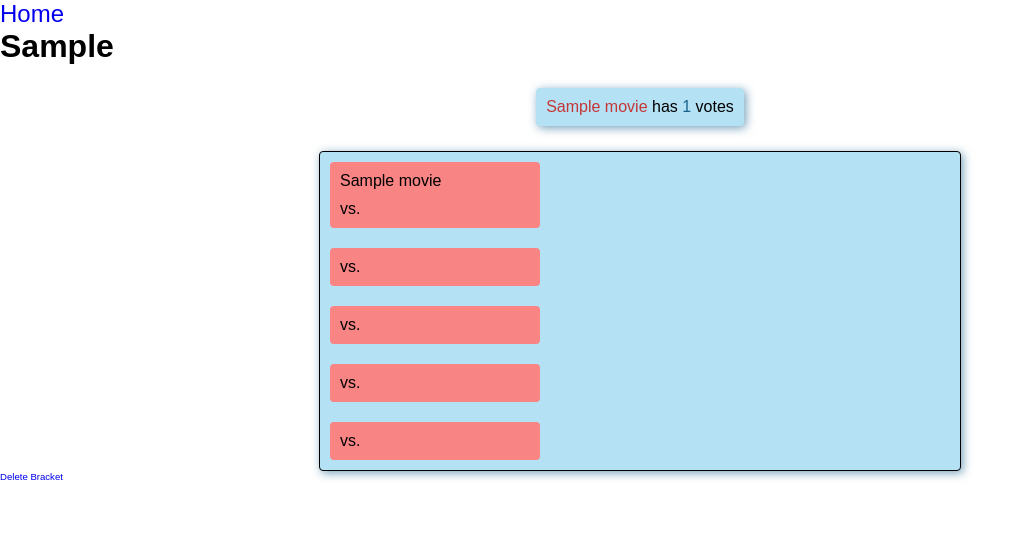
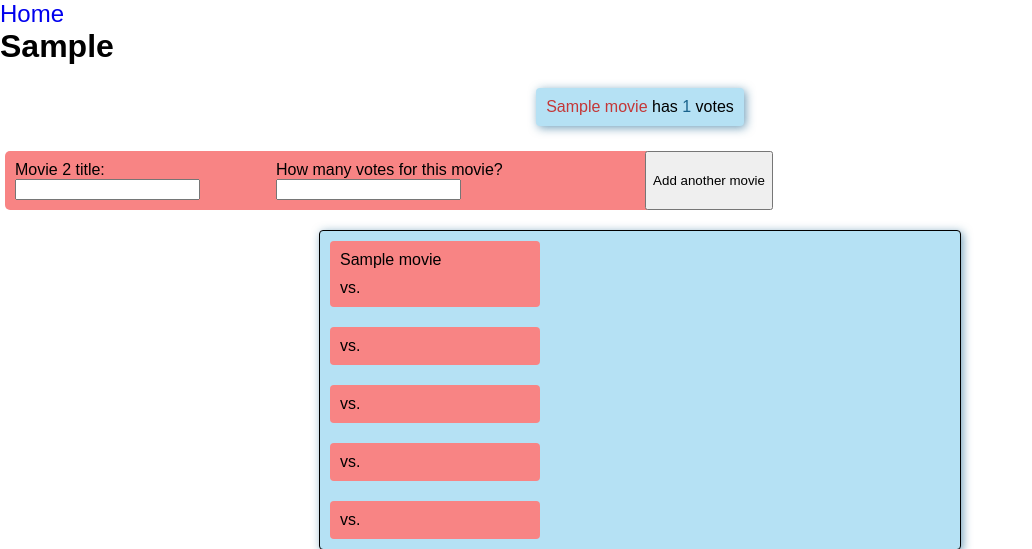
Before and after one commit to Tbeck202/BracketBuilder, a Flask app: page /bracket/1 in a window 1280 px wide. Shown: the top 549 px of the page, without its empty margins (0-1032 px from the left). Run offline with Flask 2, Linux system fonts and the light colour scheme; tables that the repository leaves empty hold one stand-in row (values such as "Sample post").

Commit message:
Update styling

```diff
--- a/static/css/main.css
+++ b/static/css/main.css
@@ -117,3 +117,22 @@ a {
 	text-decoration: none;
 	align-self: center;
 }
+
+div.bracket-input-container {
+	display: flex;
+	flex-direction: row;
+	margin: 5px;
+	background-color: #f88484;
+	border-radius: 5px;
+	max-width: 60%;
+	justify-content: center;
+	align-content: center;
+}
+
+.input {
+	margin: 10px;
+}
+
+.hide {
+	display: none;
+}
--- a/templates/bracket.html
+++ b/templates/bracket.html
@@ -21,14 +21,20 @@
 {% else %}
  <h2>No movies in the pool</h2>
 {% endif %}
-{% if bracket.filled_out == False  %}
+{% if bracket.pool|length > 0  %}
     <form action="/bracket/{{bracket.id}}/add-movie" method="post">
+        <div class="bracket-input-container">
+            <div class="input">
                 <label for="movie{{bracket.pool|length + 1}}">Movie {{bracket.pool|length + 1}} title:</label>
                 <input type="text" name="movie{{bracket.pool|length + 1}}" id="movie{{bracket.pool|length + 1}}">
+            </div>
+            <div class="input">
                 <label for="votes{{bracket.pool|length + 1}}">How many votes for this movie?</label>
                 <input type="number" name="votes{{bracket.pool|length + 1}}" id="votes{{bracket.pool|length + 1}}" size="4" min="1">
+            </div>
             <input type="hidden" name="id" id="id" value="{{bracket.id}}">
-        <input type="submit" value="Add another movie">
+            <input type="submit" value="Add another movie" class="submit-button">
+        </div>
     </form>
 {% endif %}
 <!-- ==============END POOL DISPLAY===========================================================  -->
@@ -43,11 +49,15 @@
     {% endif %}
     <form action="/bracket/pool" method="post">
         {% for i in range(1, bracket.pool_size + 1) %}
-            <div style="border: 1px solid red; margin: 5px; width: 50%;">
+            <div class="bracket-input-container">
+                <div class="input">
                     <label for="movie{{i}}">Movie {{i}} title:</label>
                     <input type="text" name="movie{{i}}" id="movie{{i}}">
+                </div>
+                <div class="input">
                     <label for="votes{{i}}">How many votes for this movie?</label>
                     <input type="number" name="votes{{i}}" id="votes{{i}}" size="4" min="1">
+                </div>
             </div>
         {% endfor %}
         <input type="hidden" name="id" id="id" value="{{bracket.id}}">
@@ -99,4 +109,5 @@
 <!-- ================================================================================== -->
 
 
+
 {% endblock %}
```
Lines whose indentation alone changed are shown as unchanged.
